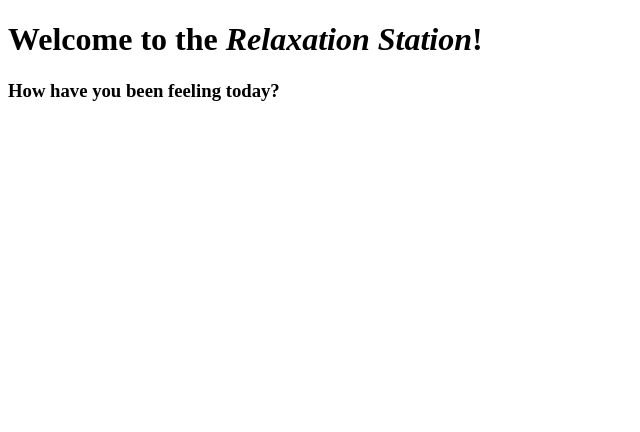
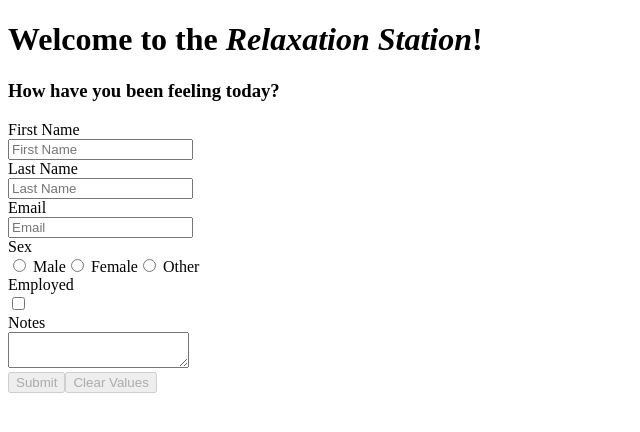
Before and after one commit to robbie10001/relaxation-station, a React (Create React App) app: page /relaxation_station in a window 1280 px wide. Shown: the top 432 px of the page, without its empty margins (0-640 px from the left). Built offline with nearby package versions, Linux system fonts and the light colour scheme.

Commit message:
fixed the form finaly

```diff
--- a/package.json
+++ b/package.json
@@ -11,7 +11,8 @@
     "react-redux": "^7.1.3",
     "react-router-dom": "^5.1.2",
     "react-scripts": "3.3.0",
-    "redux": "^4.0.5"
+    "redux": "^4.0.5",
+    "redux-form": "^8.2.6"
   },
   "scripts": {
     "start": "react-scripts start",
--- /dev/null
+++ b/src/actions/index.js
@@ -0,0 +1,6 @@
+export const score = { score = null} => {
+    return {
+        type: "SCORE",
+        payload: score
+    }
+}
--- a/src/components/forms/Form.js
+++ b/src/components/forms/Form.js
@@ -0,0 +1,100 @@
+import React from 'react'
+import { Field, reduxForm } from "redux-form"
+
+const SimpleForm = props => {
+  const { handleSubmit, pristine, reset, submitting } = props
+  return (
+    <form onSubmit={handleSubmit}>
+      <div>
+        <label>First Name</label>
+        <div>
+          <Field
+            name="firstName"
+            component="input"
+            type="text"
+            placeholder="First Name"
+          />
+        </div>
+      </div>
+      <div>
+        <label>Last Name</label>
+        <div>
+          <Field
+            name="lastName"
+            component="input"
+            type="text"
+            placeholder="Last Name"
+          />
+        </div>
+      </div>
+      <div>
+        <label>Email</label>
+        <div>
+          <Field
+            name="email"
+            component="input"
+            type="email"
+            placeholder="Email"
+          />
+        </div>
+      </div>
+      <div>
+        <label>Sex</label>
+        <div>
+          <label>
+            <Field name="sex" component="input" type="radio" value="male" />{' '}
+            Male
+          </label>
+          <label>
+            <Field name="sex" component="input" type="radio" value="female" />{' '}
+            Female
+          </label>
+          <label>
+            <Field name="sex" component="input" type="radio" value="other" />{' '}
+            Other
+          </label>
+        </div>
+      </div>
+      {/* <div>
+        <label>Favorite Color</label>
+        <div>
+          <Field name="favoriteColor" component="select">
+            <option />
+            <option value="ff0000">Red</option>
+            <option value="00ff00">Green</option>
+            <option value="0000ff">Blue</option>
+          </Field>
+        </div>
+      </div> */}
+      <div>
+        <label htmlFor="employed">Employed</label>
+        <div>
+          <Field
+            name="employed"
+            id="employed"
+            component="input"
+            type="checkbox"
+          />
+        </div>
+      </div>
+      <div>
+        <label>Notes</label>
+        <div>
+          <Field name="notes" component="textarea" />
+        </div>
+      </div>
+      <div>
+        <button type="submit" disabled={pristine || submitting}>
+          Submit
+        </button>
+        <button type="button" disabled={pristine || submitting} onClick={reset}>
+          Clear Values
+        </button>
+      </div>
+    </form>
+  )
+}
+
+export default reduxForm({
+  form: 'simple' // a unique identifier for this form
+})(SimpleForm)
--- a/src/components/pages/HomePage.js
+++ b/src/components/pages/HomePage.js
@@ -9,7 +9,7 @@ class HomePage extends Component {
         <h1>Welcome to the <i>Relaxation Station</i>!</h1>
         <div>
           <h3>How have you been feeling today?</h3>
-          {/* <Form /> */}
+          <Form />
         </div>
       </div>
     )
--- a/src/index.js
+++ b/src/index.js
@@ -1,12 +1,12 @@
 import React from 'react';
 import ReactDOM from 'react-dom';
 import App from './components/App';
-// import { Provider } from "react-redux";
-// import store from "./store";
+import { Provider } from "react-redux";
+import store from "./store";
 
 ReactDOM.render(
-    // <Provider store={store}>
-    <App />,
-    // </Provider>,
+    <Provider store={store}>
+        <App />
+    </Provider>,
     document.getElementById('root')
 );
--- a/src/reducers/index.js
+++ b/src/reducers/index.js
@@ -1,7 +1,8 @@
 import { combineReducers } from "redux";
 import recordReducer from "./record_reducer";
+import scoreReducer from "./score_reducer";
 
 // This is our global application state.
 export default combineReducers({
-  record: recordReducer
+  score: scoreReducer
 });
--- /dev/null
+++ b/src/reducers/score_reducer.js
@@ -0,0 +1,12 @@
+const defaultState = {
+    score: null
+};
+
+export default (state = defaultState, action) => {
+    switch(action.type) {
+        case "SCORE":
+            return {...state, score: action.payload};
+        default:
+            return state;
+    };
+};
```
Also changed, not shown: src/store.js (+3 -6 lines), 1 other file (tests, documents, lock files or other folders).
